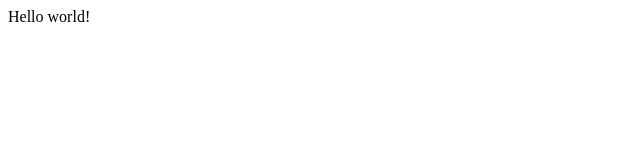
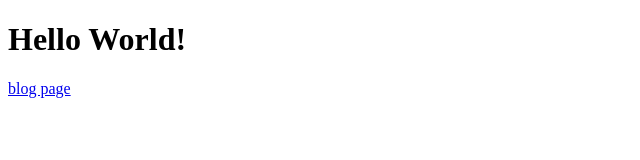
Before and after one commit to Abel-Zambrano/gatsby-hello-world, a Gatsby site: page / in a window 1280 px wide. Shown: the whole page, without its empty margins (0-640 px from the left). Built offline with nearby package versions, Linux system fonts and the light colour scheme; Gatsby itself is replaced by a stand-in of ours.

Commit message:
added link comonent

```diff
--- a/src/pages/index.js
+++ b/src/pages/index.js
@@ -1,5 +1,11 @@
 import React from "react"
+import { Link } from "gatsby"
 
 export default function Home() {
-  return <div>Hello world!</div>
+  return (
+    <div>
+      <h1>Hello World!</h1>
+      <Link to="/blog/">blog page</Link>
+    </div>
+  )
 }
```
